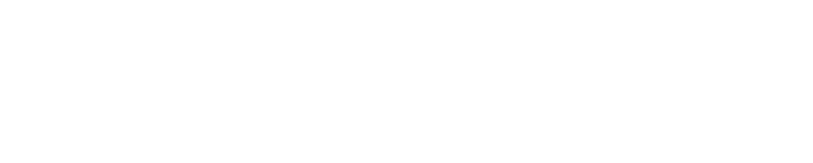
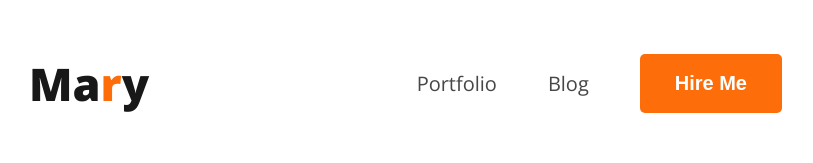
Before and after one commit to Abrar911-maker/build-portfolio, a plain HTML site: page index.html in a window 1280 px wide. Shown: the whole page, without its empty margins (209-1022 px from the left). Drawn offline with nearby package versions, Linux system fonts and the light colour scheme.

Commit message:
added the nav bar

```diff
--- a/index.html
+++ b/index.html
@@ -1,24 +1,35 @@
 <!DOCTYPE html>
 <html lang="en">
-<head>
-    <meta charset="UTF-8">
-    <meta name="viewport" content="width=device-width, initial-scale=1.0">
+  <head>
+    <meta charset="UTF-8" />
+    <meta name="viewport" content="width=device-width, initial-scale=1.0" />
     <title>Portfolio</title>
-</head>
+    <link rel="preconnect" href="https://fonts.googleapis.com" />
+    <link rel="preconnect" href="https://fonts.gstatic.com" crossorigin />
+    <link
+      href="https://fonts.googleapis.com/css2?family=Open+Sans:ital,wght@0,300..800;1,300..800&display=swap"
+      rel="stylesheet"
+    />
+    <link rel="stylesheet" href="styles/style.css" />
+  </head>
 
-<body>
+  <body>
     <header>
-
+        <!-- nav bar -->
+      <nav>
+        <h3 class="open-sans-normal dark-01">Ma<span class="r-color">r</span>y</h3>
+        <ul>
+          <li><a class="open-sans-normal dark-02" href="">Portfolio</a></li>
+          <li><a class="open-sans-normal dark-02" href="">Blog</a></li>
+          <li>
+            <a href=""><button class="btn-primary">Hire Me</button></a>
+          </li>
+        </ul>
+      </nav>
     </header>
 
+    <main></main>
 
-    <main>
-
-    </main>
-
-
-    <footer>
-
-    </footer>
-</body>
+    <footer></footer>
+  </body>
 </html>
--- /dev/null
+++ b/styles/style.css
@@ -0,0 +1,70 @@
+/* Primary font */
+
+
+.open-sans-normal {
+    font-family: "Open Sans", sans-serif;
+    font-optical-sizing: auto;
+    font-weight: 400px;
+    font-style: normal;
+    font-variation-settings:
+      "wdth" 100;
+  }
+
+  .text-center{
+    text-align: center;
+  }
+
+  /* shared style */
+ .dark-01 {
+    color: #181818;
+ }
+
+.dark-02 {
+    color: #474747;
+}
+
+.btn-primary{
+    background-color: #FD6E0A;
+    color: white;
+    font-weight: bold;
+    font-size: 20px;
+    padding: 18px 35px;
+    border: none;
+    border-radius: 5px;
+    cursor: pointer;
+}
+
+
+  /* nav style */
+
+  nav{
+    display: flex;
+    justify-content: space-between;
+    align-items: center;
+    margin: 0px 230px;
+  }
+
+  nav h3{
+    font-weight:900;
+    font-size: 45px;
+    color: ;
+  }
+
+  .r-color{
+    color: #FD6E0A;
+  }
+
+  nav ul{
+    display: flex;
+    align-items: center;
+  }
+
+  nav ul li{
+    list-style: none;
+    font-size: 20px;
+    margin-right: 51px;
+  }
+
+  nav li a{
+    text-decoration: none;
+  }
```
Also changed, not shown: images/developer.png (added), images/hardy.png (added), images/header_bg.png (added), images/icons/facebook.png (added), images/icons/insta.png (added), images/icons/js.png (added), images/icons/mongo.png (added), images/icons/nodejs.png (added), images/icons/react.png (added), images/icons/twitter.png (added).
